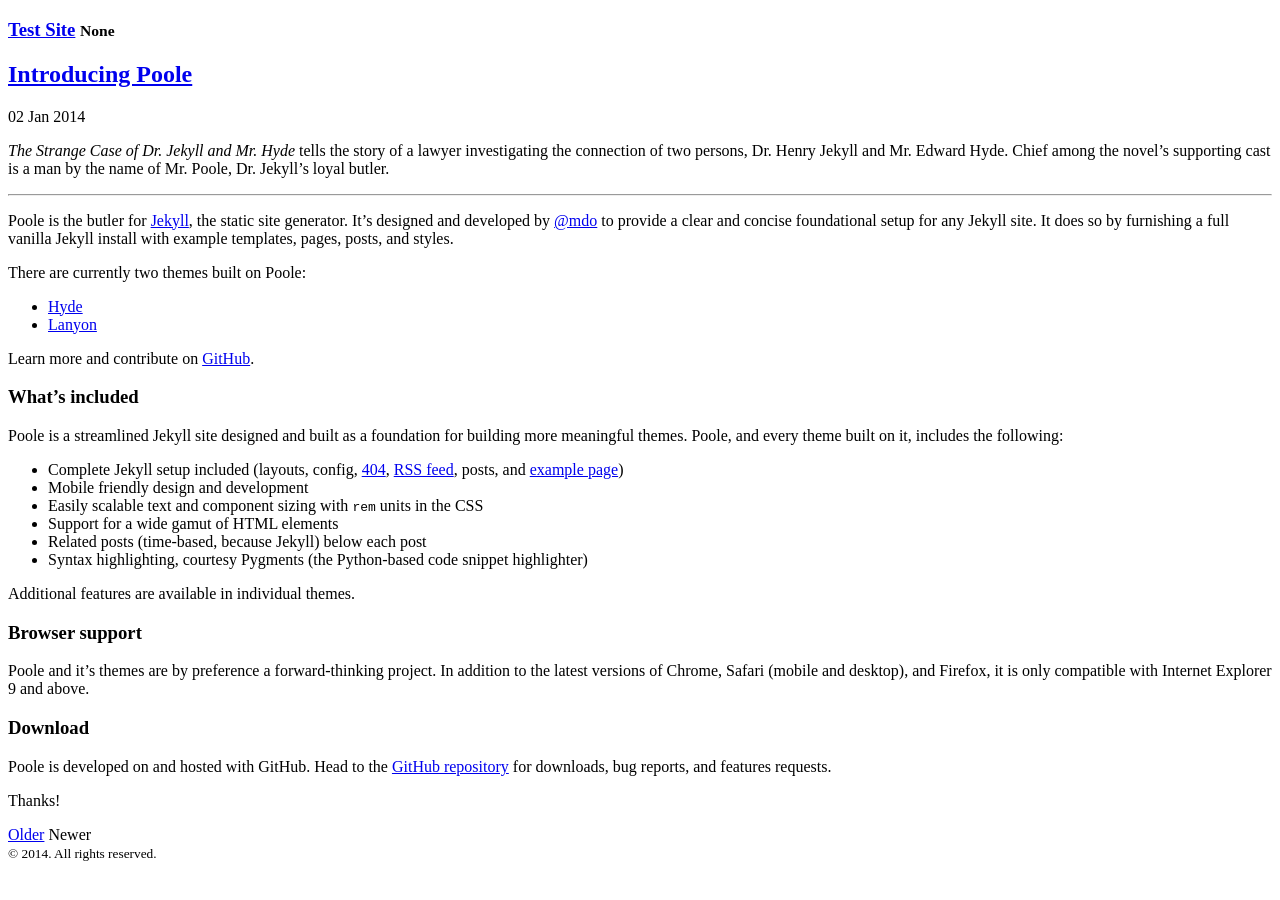
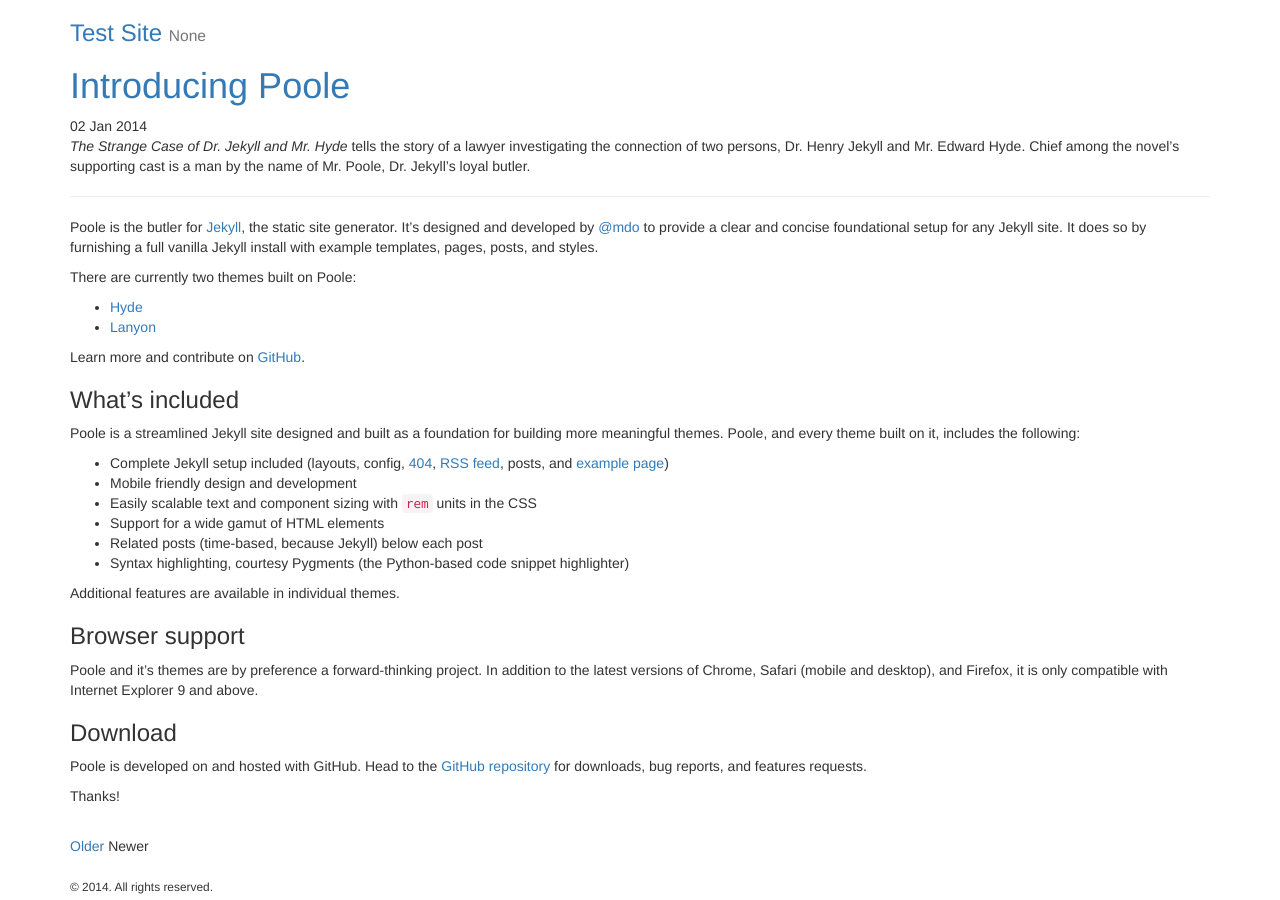
Before and after one commit to robrothedev/robrothedev.github.io, a Jekyll site: the page built from index.html, in a window 1280 px wide. Built offline with Jekyll 4.4.1, drawn with Linux system fonts in a browser that asks for light colours; nearby versions of some CDN libraries; the list of posts is cut into pages by our own code.

Commit message:
Adding CSS

```diff
--- a/_includes/head.html
+++ b/_includes/head.html
@@ -14,6 +14,8 @@
   </title>
 
   <!-- CSS -->
+  <link rel="stylesheet" href="//netdna.bootstrapcdn.com/bootstrap/3.3.1/css/bootstrap.min.css">
+  <link rel="stylesheet" href="//netdna.bootstrapcdn.com/font-awesome/4.2.0/css/font-awesome.min.css">
   <link rel="stylesheet" href="{{ site.baseurl }}public/css/site.css">
   <link rel="stylesheet" href="{{ site.baseurl }}public/css/syntax.css">
 
```
